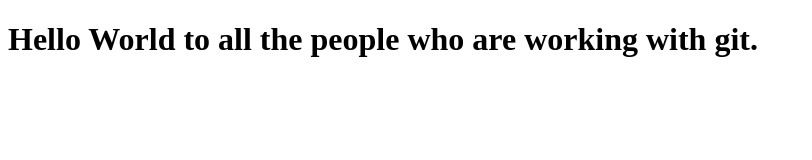
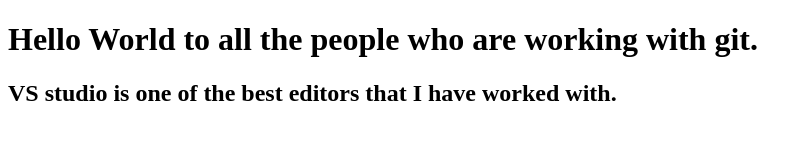
Before and after one commit to PersistentCoder7/AlansimpsonGit, a plain HTML site: page index.html in a window 1280 px wide. Shown: the whole page, without its empty margins (0-812 px from the left). Drawn offline with Linux system fonts and the light colour scheme.

Commit message:
Called out that VS code is one of the best editors to work with.

```diff
--- a/index.html
+++ b/index.html
@@ -8,5 +8,6 @@
 </head>
 <body>
     <h1>Hello World to all the people who are working with git.</h1>
+    <h2>VS studio is one of the best editors that I have worked with.</h2>
 </body>
 </html>
```
